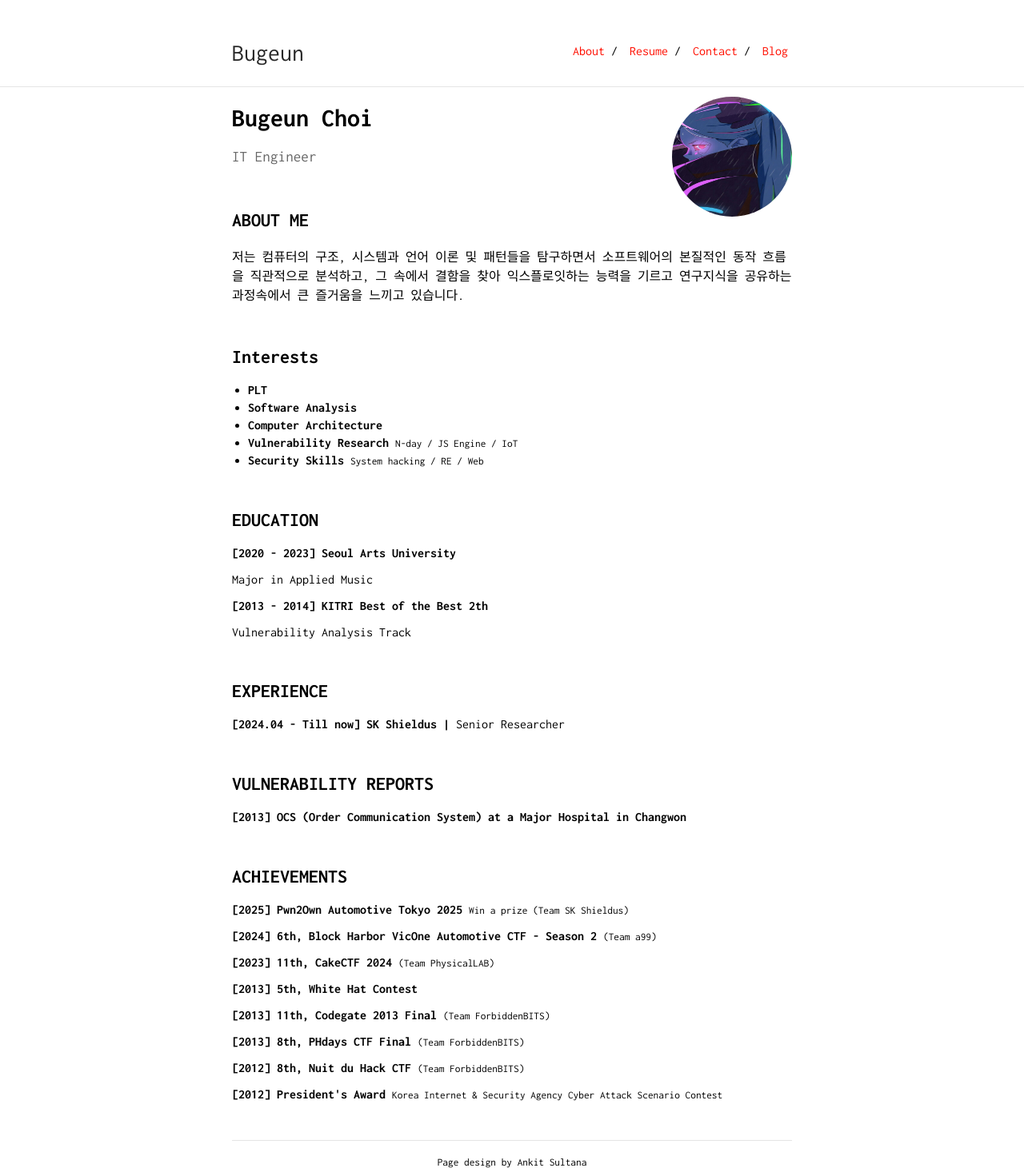
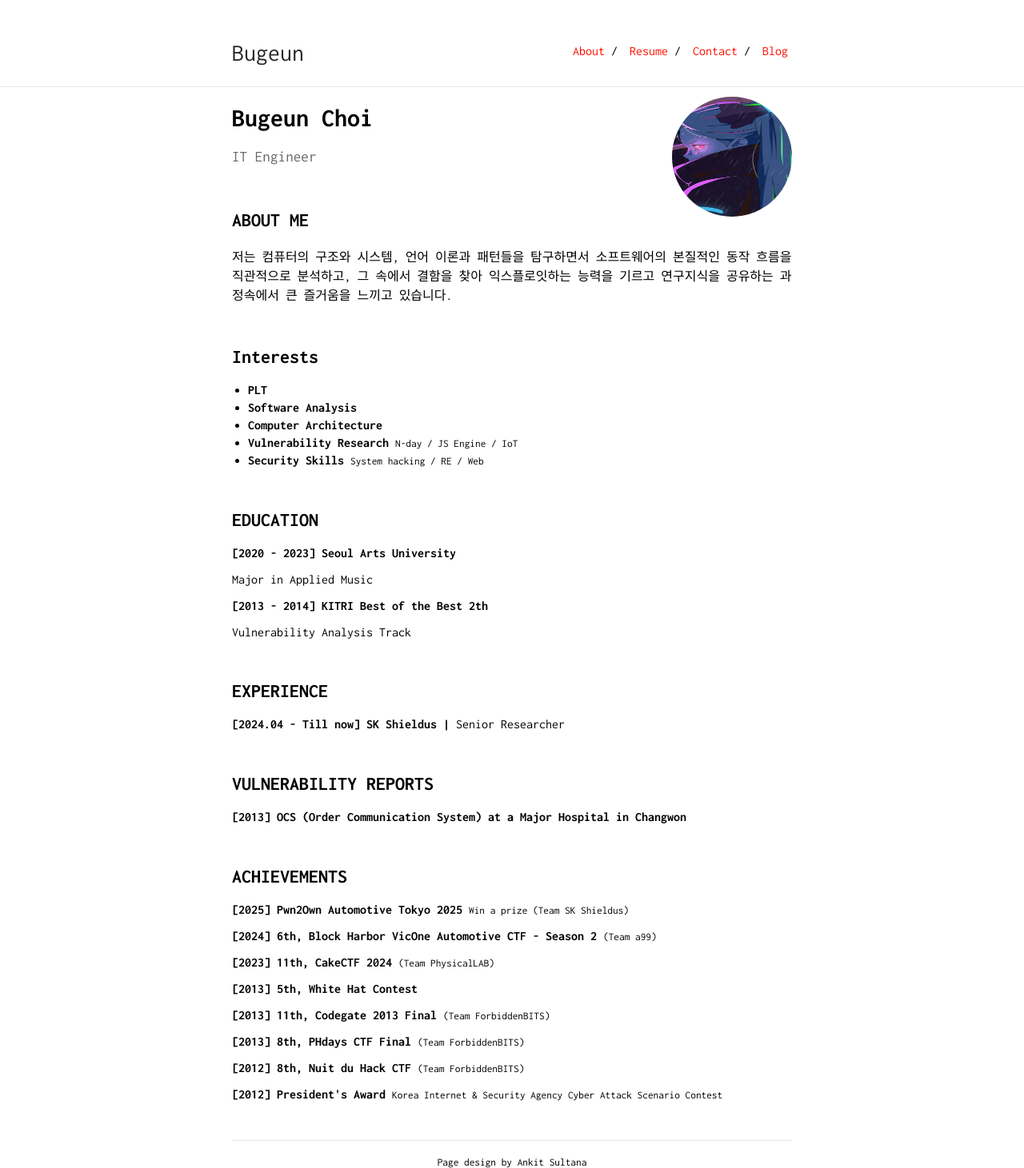
Before and after one commit to Bugeun/bugeun.github.io, a Jekyll site: the page built from index.md, in a window 1280 px wide. Shown: the whole page at 80% size. Built offline with Jekyll 4.4.1, drawn with Linux system fonts in a browser that asks for light colours.

Commit message:
Update index.md

```diff
--- a/index.md
+++ b/index.md
@@ -11,7 +11,7 @@ IT Engineer
 
 ## ABOUT ME
 
-<p>저는 컴퓨터의 구조, 시스템과 언어 이론 및 패턴들을 탐구하면서 소프트웨어의 본질적인 동작 흐름을 직관적으로 분석하고, 그 속에서 결함을 찾아 익스플로잇하는 능력을 기르고 연구지식을 공유하는 과정속에서 큰 즐거움을 느끼고 있습니다.</p>
+<p>저는 컴퓨터의 구조와 시스템, 언어 이론과 패턴들을 탐구하면서 소프트웨어의 본질적인 동작 흐름을 직관적으로 분석하고, 그 속에서 결함을 찾아 익스플로잇하는 능력을 기르고 연구지식을 공유하는 과정속에서 큰 즐거움을 느끼고 있습니다.</p>
 
 &nbsp;
 
```
